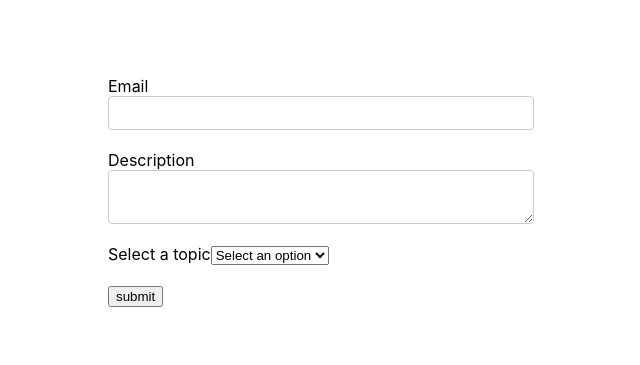
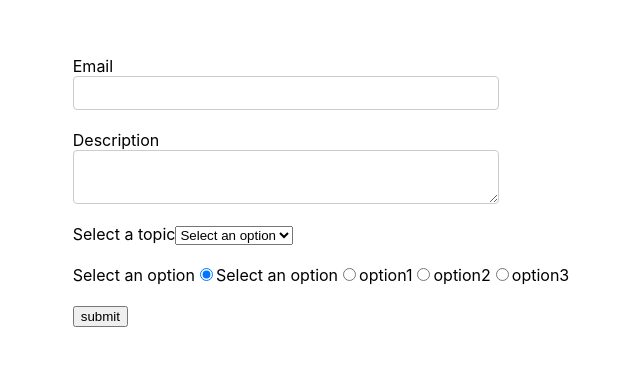
Before and after one commit to jlee380/formikTuto, a React (Create React App) app: page / in a window 1280 px wide. Shown: the part 209-574 px from the top of the page, without its empty margins (319-959 px from the left). Built offline with nearby package versions, Linux system fonts and the light colour scheme.

Commit message:
reusable checkbox group

```diff
--- a/src/components/FormikContainer.js
+++ b/src/components/FormikContainer.js
@@ -10,15 +10,24 @@ function FormikContainer() {
 		{ key: "option2", value: "option2" },
 		{ key: "option3", value: "option3" },
 	];
+	const radioOptions = [
+		{ key: "Select an option", value: "" },
+		{ key: "option1", value: "option1" },
+		{ key: "option2", value: "option2" },
+		{ key: "option3", value: "option3" },
+	];
+
 	const initialValues = {
 		email: "",
 		description: "",
 		selectOption: "",
+		radioOption: "",
 	};
 	const validationSchema = Yup.object({
 		email: Yup.string().required("Required"),
 		description: Yup.string().required("Required"),
 		selectOption: Yup.string().required("Required"),
+		radioOption: Yup.string().required("Required"),
 	});
 	const onSubmit = (values) => console.log("Form data", values);
 
@@ -35,7 +44,6 @@ function FormikContainer() {
 						label="Email"
 						name="email"
 					/>
-					{console.log(formik)}
 					<FormikControl
 						control="textarea"
 						label="Description"
@@ -47,6 +55,12 @@ function FormikContainer() {
 						name="selectOption"
 						options={dropdownOptions}
 					/>
+					<FormikControl
+						control="radio"
+						label="Select an option"
+						name="radioOption"
+						options={radioOptions}
+					/>
 					<button type="submit">submit</button>
 				</Form>
 			)}
--- a/src/components/FormikControl.js
+++ b/src/components/FormikControl.js
@@ -1,5 +1,6 @@
 import React from "react";
 import Input from "./Input";
+import RadioButton from "./RadioButton";
 import Select from "./Select";
 import Textarea from "./Textarea";
 
@@ -13,6 +14,7 @@ function FormikControl(props) {
 		case "select":
 			return <Select {...rest} />;
 		case "radio":
+			return <RadioButton {...rest} />;
 		case "checkbox":
 		case "date":
 		default:
--- /dev/null
+++ b/src/components/RadioButton.js
@@ -0,0 +1,36 @@
+import React from "react";
+import { Field, ErrorMessage } from "formik";
+import TextError from "./TextError";
+
+function RadioButton(props) {
+	const { label, name, options, ...rest } = props;
+	return (
+		<div className="form-control">
+			<label>{label}</label>
+			<Field name={name} {...rest}>
+				{({ field }) => {
+					console.log(`field`, field);
+					return options.map((option) => {
+						return (
+							<React.Fragment key={option.key}>
+								<input
+									type="radio"
+									id={option.value}
+									{...field}
+									value={option.value}
+									checked={field.value === option.value}
+								/>
+								<label htmlFor={option.value}>
+									{option.key}
+								</label>
+							</React.Fragment>
+						);
+					});
+				}}
+			</Field>
+			<ErrorMessage name={name} component={TextError} />
+		</div>
+	);
+}
+
+export default RadioButton;
```
